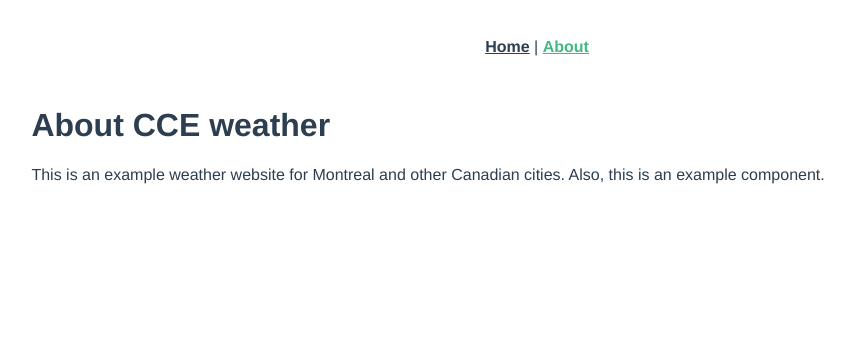
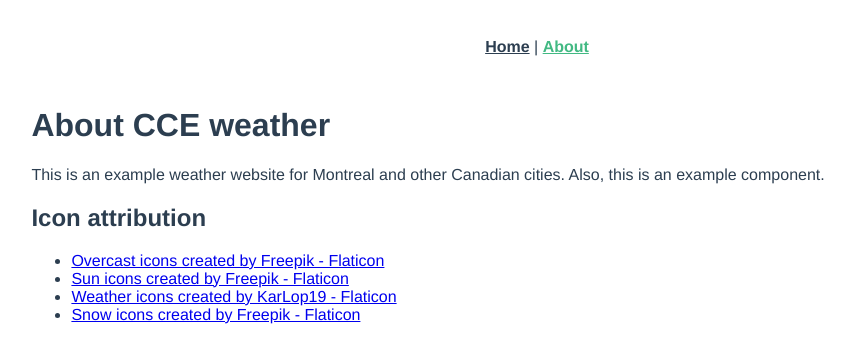
Before and after one commit to nkinesis/cce-weather-vue, a Vue app: page /#/about in a window 1280 px wide. Shown: the top 362 px of the page, without its empty margins (103-954 px from the left). Built offline with nearby package versions, Linux system fonts and the light colour scheme.

Commit message:
add attribution

```diff
--- a/src/views/AboutView.vue
+++ b/src/views/AboutView.vue
@@ -1,7 +1,26 @@
 <template>
   <main>
-    <h1>About CCE weather</h1>
-    <HelloWorld msg="This is an example weather website for Montreal and other Canadian cities. Also, this is an example component."/>
+    <header>
+      <h1>About CCE weather</h1>
+      <HelloWorld
+        msg="This is an example weather website for Montreal and other Canadian cities. Also, this is an example component." />
+    </header>
+
+    <section class="attribution">
+      <h1>Icon attribution</h1>
+      <ul>
+        <li><a href="https://www.flaticon.com/free-icons/overcast" title="overcast icons">Overcast icons created by
+            Freepik -
+            Flaticon</a></li>
+        <li><a href="https://www.flaticon.com/free-icons/sun" title="sun icons">Sun icons created by Freepik -
+            Flaticon</a></li>
+        <li> <a href="https://www.flaticon.com/free-icons/weather" title="weather icons">Weather icons created by
+            KarLop19 -
+            Flaticon</a></li>
+        <li><a href="https://www.flaticon.com/free-icons/snow" title="snow icons">Snow icons created by Freepik -
+            Flaticon</a></li>
+      </ul>
+    </section>
   </main>
 </template>
 
```
Also changed, not shown: .browserslistrc (added), .eslintrc.js (added), 2 other files (tests, documents, lock files or other folders).
